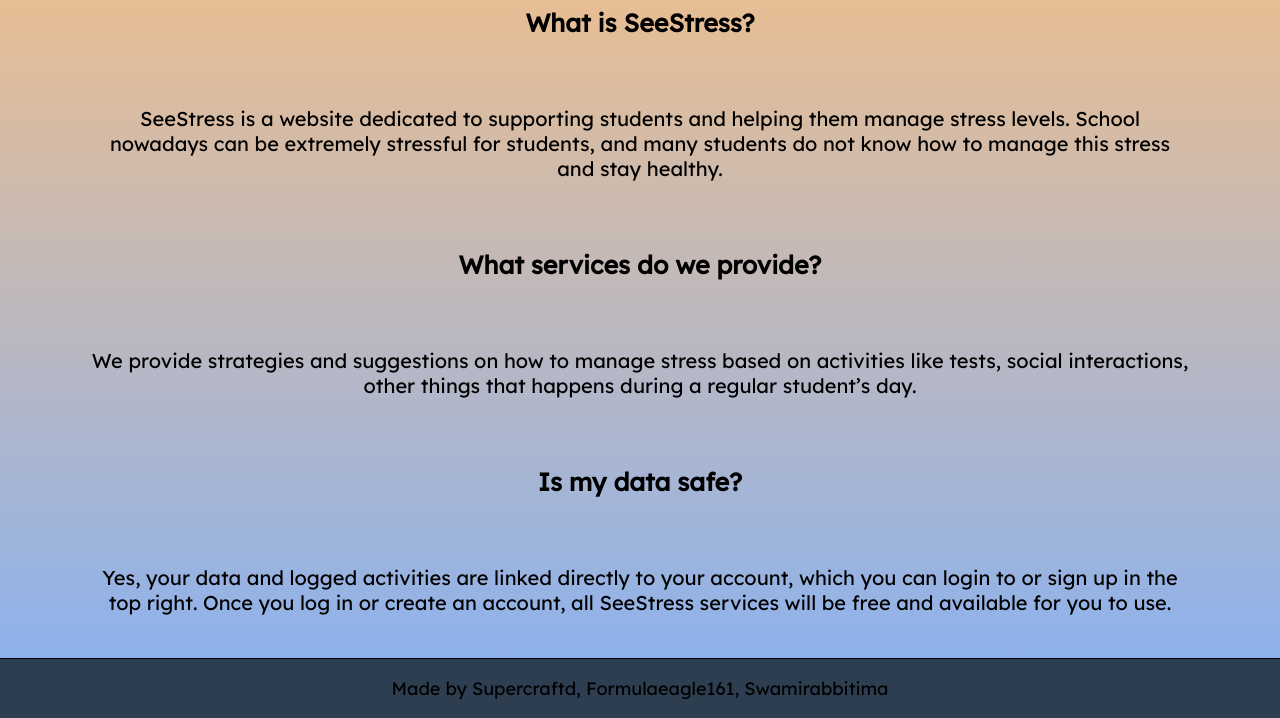
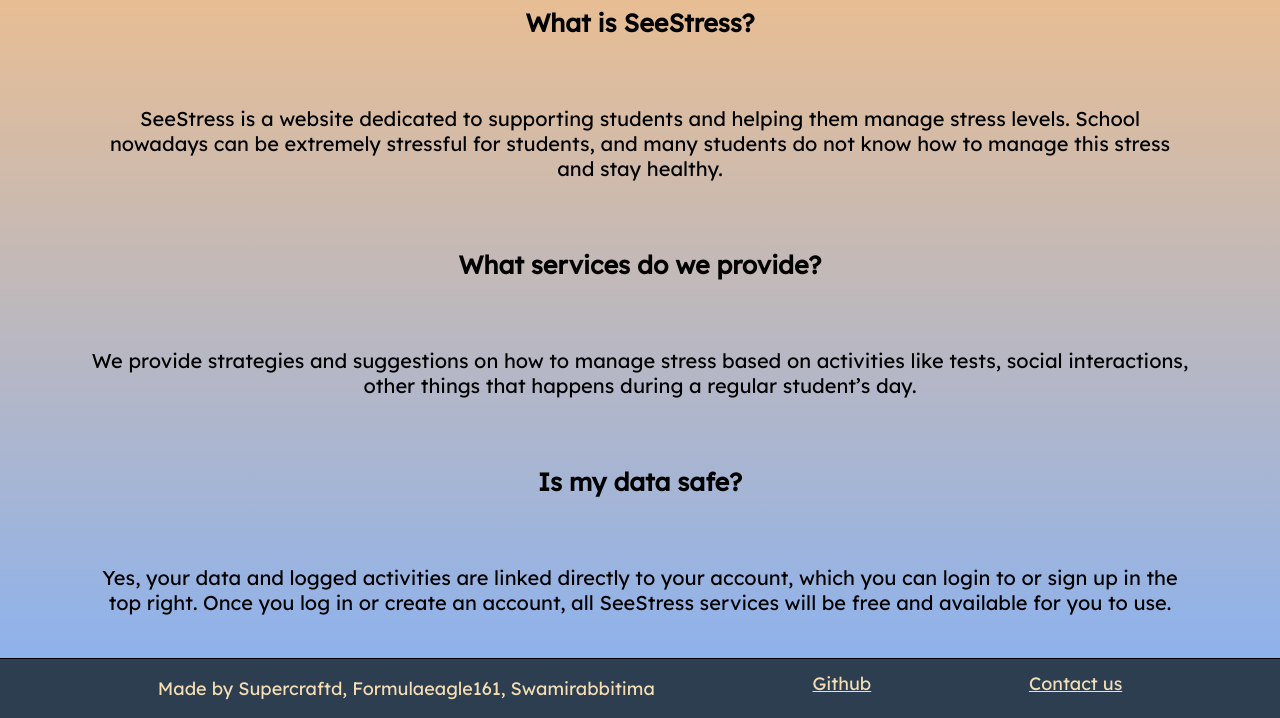
Before and after one commit to SupercraftD/See-Stress, a website built with Vite: page index.html in a window 1280 px wide. Shown: the part 802-1520 px from the top of the page. Built offline with nearby package versions, Linux system fonts and the light colour scheme; no server answers.

Commit message:
Finished footer and first page

```diff
--- a/index.html
+++ b/index.html
@@ -44,6 +44,8 @@
 
         <div id = "footer">
           <p> Made by Supercraftd, Formulaeagle161, Swamirabbitima</p>
+          <a href="https://github.com/SupercraftD/See-Stress" target="blank"> Github </a>
+          <a href = "mailto:nikhilusa145@gmail.com"> Contact us </a>
         </div>
 
       </div>
--- a/style.css
+++ b/style.css
@@ -127,4 +127,17 @@ body {
   top:100%;
   width:100%;
   left: 0%;
+  color: wheat;
+
+  display: flex;
+  justify-content: space-evenly;
+
+
 }
+ a {
+  color: wheat;
+
+  padding-top: 1%;
+  text-decoration: underline;
+
+ }
```
